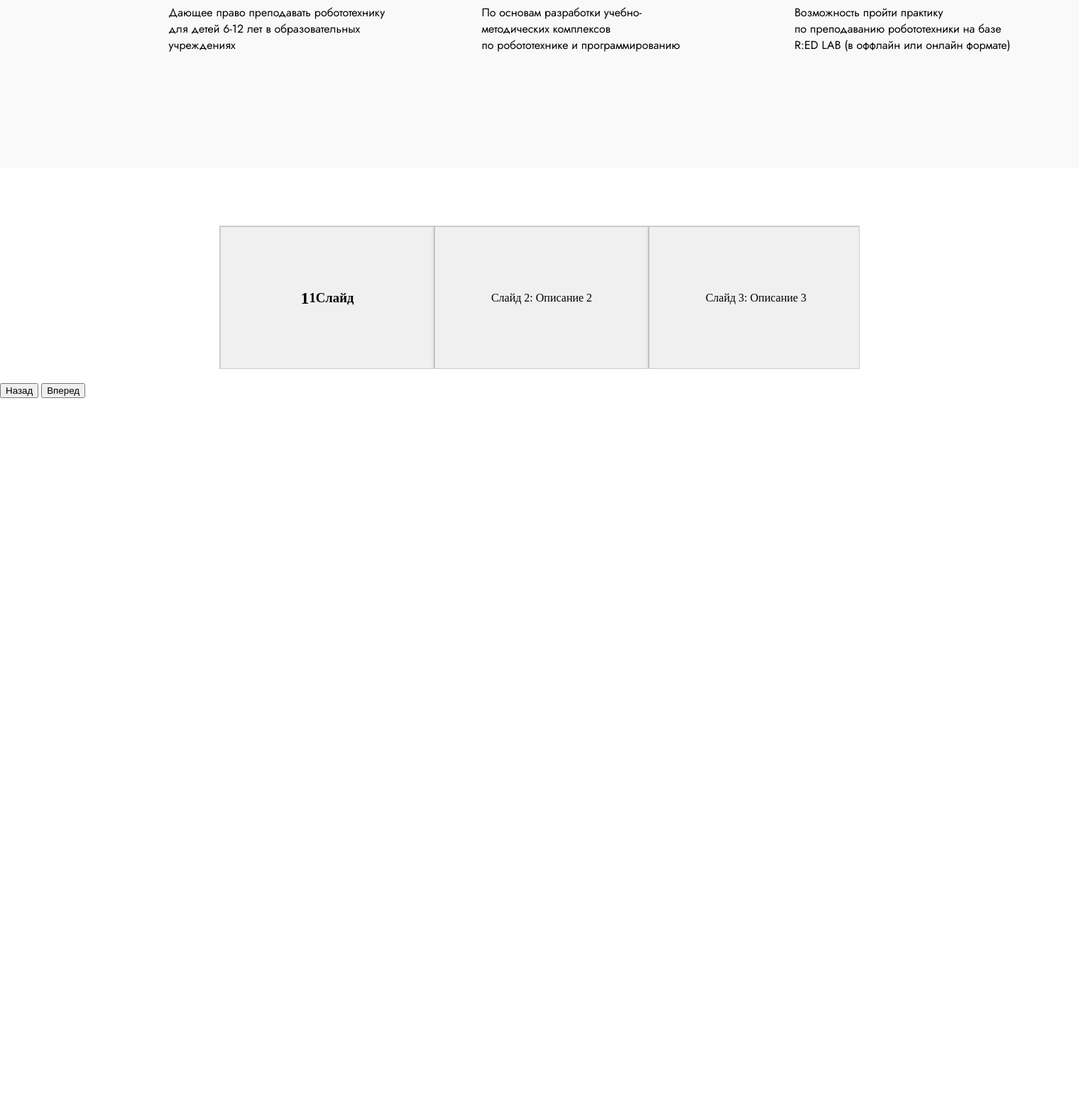
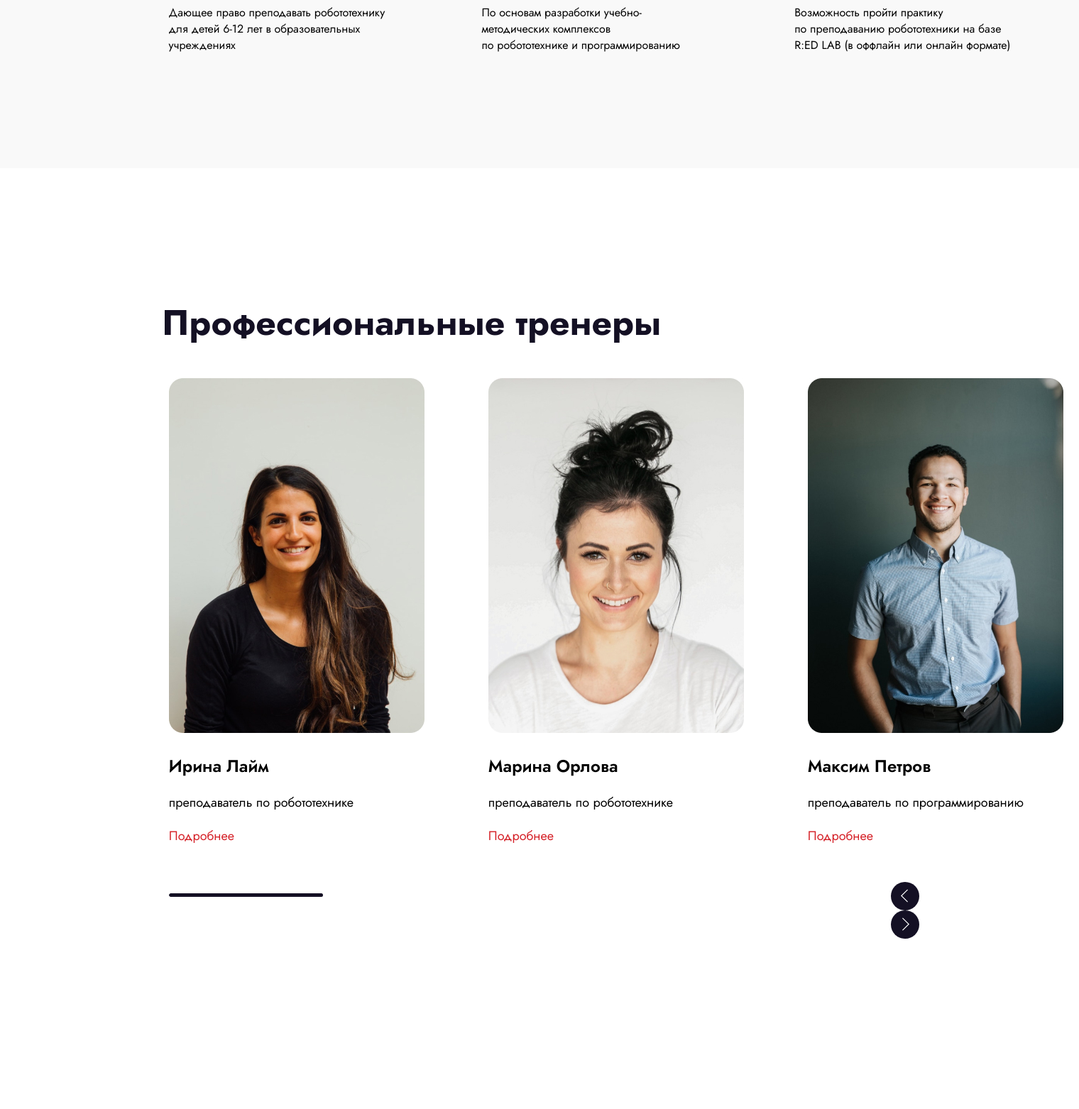
Before and after one commit to Lyaguh21/Robo-School, a Django app: page / in a window 1520 px wide. Shown: the part 1658-3221 px from the top of the page at 71% size. Before the commit the page ends 2219 px from the top, so only its background shows below. Run offline with Django 5.2, Linux system fonts and the light colour scheme.

Commit message:
add slider coaches

```diff
--- a/blog/static/inf_slider.js
+++ b/blog/static/inf_slider.js
@@ -1,27 +1,37 @@
 const slides = document.querySelector('.slides');
 const slide = document.querySelectorAll('.slide');
+
+const slides_mini = document.querySelector('.slides_mini');
+const mini_slide = document.querySelectorAll('.mini_slide');
+
 const nextBtn = document.getElementById('nextBtn');
 const prevBtn = document.getElementById('prevBtn');
 
 let index = 0;
-
+let index_mini = 0;
 nextBtn.addEventListener('click', () => {
   index++;
-  if (index >= slide.length-2) {
+  index_mini++;
+  if (index >= slide.length - 2) {
     index = 0; // Сброс индекса для бесконечного слайдера
+    index_mini = 0;
   }
   updateSlider();
 });
 
 prevBtn.addEventListener('click', () => {
   index--;
+  index_mini--;
   if (index < 0) {
-    index = slide.length - 1; // Сброс индекса для бесконечного слайдера
+    index = slide.length - 3; // Сброс индекса для бесконечного слайдера
+    index_mini = slide.length - 3;
   }
   updateSlider();
 });
 
 function updateSlider() {
-  const offset = -index * 300; // 300 - ширина одного слайда
+  const offset = -index * 455; // 300 - ширина одного слайда
+  const offset_mini = index_mini * 50; // 200 - ширина mini слайда
   slides.style.transform = `translateX(${offset}px)`;
+  slides_mini.style.transform = `translateX(${offset_mini}px)`;
 }
--- a/blog/static/main.css
+++ b/blog/static/main.css
@@ -150,13 +150,7 @@ header{
     margin-left: 15vw;
     margin-top: 10vh;
 }
-#text_second_display::before{
-    display: block;
-    content: "";
-    margin-top: -75px;
-    height: 75px;
-    visibility: hidden;
-}
+
 #big_number_list{
     font-weight:bold;
     color: #D52027;
@@ -273,25 +267,135 @@ header{
     height: 1500px;
     margin-top: 600px;
 }
+#main_text_forty_display{
+    font-family: "Jost";
+    font-size: 50px;
+    font-weight: 600px;
+    color: #141024;
+    margin-left: 15vw;
+    margin-top: 700px;
+}
+
 .slider {
     position: relative;
     overflow: hidden;
-    width: 900px; /* Ширина слайдера */
-    height: 200px; /* Высота слайдера */
-    margin: 20px auto;
-    border: 1px solid #ccc;
+    width: 1310px; /* Ширина слайдера */
+    height: 670px; /* Высота слайдера */
+    /* background-color: yellow; */
+}
+.minislider{
+    border-radius: 100px;
+    margin-left: 25px;
+    position: relative;
+    overflow: hidden;
+    width: 360px; /* Ширина слайдера */
+    height: 5px; /* Высота слайдера */
+    background-color: #14102414;
+    margin-top: 16px;
 }
 .slides {
     display: flex;
     transition: transform 0.5s ease;
 }
+.slides_mini {
+    display: flex;
+    transition: transform 0.5s ease;
+}
 .slide {
-    min-width: 300px; /* Ширина каждого слайда */
-    height: 200px; /* Высота каждого слайда */
+    min-width: 360px; /* Ширина каждого слайда */
+    height: 670px; /* Высота каждого слайда */
+    justify-content: center;
+    background-color: white;
+    margin-right: 65px;
+    margin-left: 25px;
+}
+
+.mini_slide{
+    border-radius: 100px;
+    min-width: 260px; /* Ширина каждого слайда */
+    height: 5px; /* Высота каждого слайда */
     display: flex;
     justify-content: center;
     align-items: center;
-    background-color: #f0f0f0;
-    border: 1px solid #ccc;
-    box-shadow: 0 0 5px rgba(0,0,0,0.2);
+    background-color: #141024;
 }
+.button{
+    margin-left: 790px;
+}
+.button_prev_next{
+    width: 40px;
+    height: 40px;
+    border-radius: 100px;
+    background-color: #141024;
+    color: white;
+    border: 0;
+    margin-left: 10px;
+}
+.button_prev_next:hover{
+    background-color: #7e7b7b;
+}
+/* Стрелка вправо */
+.arrow-right-3{
+    margin-top: 2px;
+    margin-left: 3px;
+    width: 10px;
+    height: 19px;
+    cursor: pointer;
+    fill: white;
+
+}
+.arrow-left-3{
+    margin-top: 2px;
+    margin-right: 2px;
+    width: 10px;
+    height: 19px;
+    cursor: pointer;
+    fill: white;
+    transform: rotate(180deg);
+}
+
+.second_slider{
+    display: flex;
+    flex-direction: row;
+    justify-content: flex-start;
+    margin-top: 40px;
+}
+#slide_forty_display{
+    margin-left: 14vw;
+    margin-right: 14vw;
+    /* background-color: #D52027; */
+    height: 750px;
+    padding: 0 0 0 0;
+}
+.medium_text_coach{
+    font-family: Jost;
+    font-size: 24px;
+    font-weight: 600;
+    line-height: 38.4px;
+    text-align: left;
+    text-underline-position: from-font;
+    text-decoration-skip-ink: none;
+    margin-bottom: 0%;
+}
+.small_text_coach{
+    font-family: Jost;
+    font-size: 18px;
+    font-weight: 400;
+    line-height: 28.8px;
+    text-align: left;
+    text-underline-position: from-font;
+    text-decoration-skip-ink: none;
+}
+.more_coaches{
+    font-family: Jost;
+    font-size: 18px;
+    font-weight: 400;
+    line-height: 28.8px;
+    text-align: left;
+    text-underline-position: from-font;
+    text-decoration-skip-ink: none;
+    color: #D52027;
+}
+#forty_coach{
+    border-radius: 20px;
+}
--- a/blog/templates/main.html
+++ b/blog/templates/main.html
@@ -82,18 +82,64 @@
         </div>
     </div>
     <div id="forty_display">
-        <div class="slider">
-            <div class="slides">
-                <div class="slide"><h2>1</h2><h3>1Cлайд</h3></div>
-                <div class="slide">Слайд 2: Описание 2</div>
-                <div class="slide">Слайд 3: Описание 3</div>
-            <div class="slide">Слайд 4: Описание 4</div>
-          <div class="slide">Слайд 5: Описание 5</div>
+        <h2 id="main_text_forty_display">Профессиональные тренеры</h2>
+        <div id="slide_forty_display">
+            <div class="slider">
+                <div class="slides">
+                    <div class="slide">
+                        <img src='{% static 'img\Irina Laim.jpg' %}' id="first_coach">
+                        <h3 class="medium_text_coach">Ирина Лайм</h3>
+                        <p class="small_text_coach">преподаватель по робототехнике</p>
+                        <a id="more_first_coaches" href="" class="more_coaches">Подробнее</a>
+                    </div>
+                    <div class="slide">
+                        <img src='{% static 'img\Marina Orlova.jpg' %}' id="second_coach">
+                        <h3 class="medium_text_coach">Марина Орлова</h3>
+                        <p class="small_text_coach">преподаватель по робототехнике</p>
+                        <a id="more_second_coaches" href="" class="more_coaches">Подробнее</a>
+                    </div>
+                    <div class="slide">
+                        <img src='{% static 'img\Max Petrov.jpg' %}' id="third_coach">
+                        <h3 class="medium_text_coach">Максим Петров</h3>
+                        <p class="small_text_coach">преподаватель по программированию</p>
+                        <a id="more_third_coaches" href="" class="more_coaches">Подробнее</a>
+                    </div>
+                    <div class="slide">
+                        <img src='{% static 'img\Konstantin nazarov.jpg' %}' id="forty_coach">
+                        <h3 class="medium_text_coach">Константин Назаров</h3>
+                        <p class="small_text_coach">преподаватель по робототехнике</p>
+                        <a id="more_forty_coaches" href="" class="more_coaches">Подробнее</a>
+                    </div>
+                    <div class="slide">
+                        <img src='{% static 'img\Liza Vesenaya.jpg' %}' id="fifty_coach">
+                        <h3 class="medium_text_coach">Лиза Весенняя</h3>
+                        <p class="small_text_coach">преподаватель по программированию</p>
+                        <a id="more_fifty_coaches" href="" class="more_coaches">Подробнее</a>
+                    </div>
+                </div>
+
+            </div>
+            <div class="second_slider">
+                <div class="minislider">
+                    <div class="slides_mini">
+                        <div class="mini_slide"></div>
+                    </div>
+                </div>
+                <div class="button">
+                    <button id="prevBtn" class="button_prev_next" type="button">
+                        <svg class="arrow-left-3" viewBox="0 0 5 9">
+                            <path d="M0.419,9.000 L0.003,8.606 L4.164,4.500 L0.003,0.394 L0.419,0.000 L4.997,4.500 L0.419,9.000 Z" />
+                        </svg>
+                    </button>
+                    <button id="nextBtn" class="button_prev_next" type="button">
+                        <svg class="arrow-right-3" viewBox="0 0 5 9">
+                            <path d="M0.419,9.000 L0.003,8.606 L4.164,4.500 L0.003,0.394 L0.419,0.000 L4.997,4.500 L0.419,9.000 Z" />
+                        </svg>
+                    </button>
+                    <script src='{% static "inf_slider.js" %}'></script>
+                </div>
             </div>
         </div>
-        <button id="prevBtn">Назад</button>
-        <button id="nextBtn">Вперед</button>
-        <script src="{% static 'inf_slider.js' %}"></script>
     </div>
 </body>
 </html>
--- a/blog/templates/registration.html
+++ b/blog/templates/registration.html
@@ -25,7 +25,7 @@
             {{ password.password }}
             <label for='password'></label>
             <input type="password" id = "password" placeholder="Password">
-            <button type="submit" id = "registration_button"><b>Зарегестрироваться</b></button>
+            <button type="submit" id = "registration_button"><b>Зарегистрироваться</b></button>
             <a href="{% url "authorization" %}" id="back_button_in_registr">Назад</a>
         </form>
 
```
Also changed, not shown: blog/static/img/Irina Laim.jpg (added), blog/static/img/Konstantin nazarov.jpg (added), blog/static/img/Liza Vesenaya.jpg (added), blog/static/img/Marina Orlova.jpg (added), blog/static/img/Max Petrov.jpg (added), blog/static/img/PathLeft.png (added), blog/static/img/PathRight.png (added).
